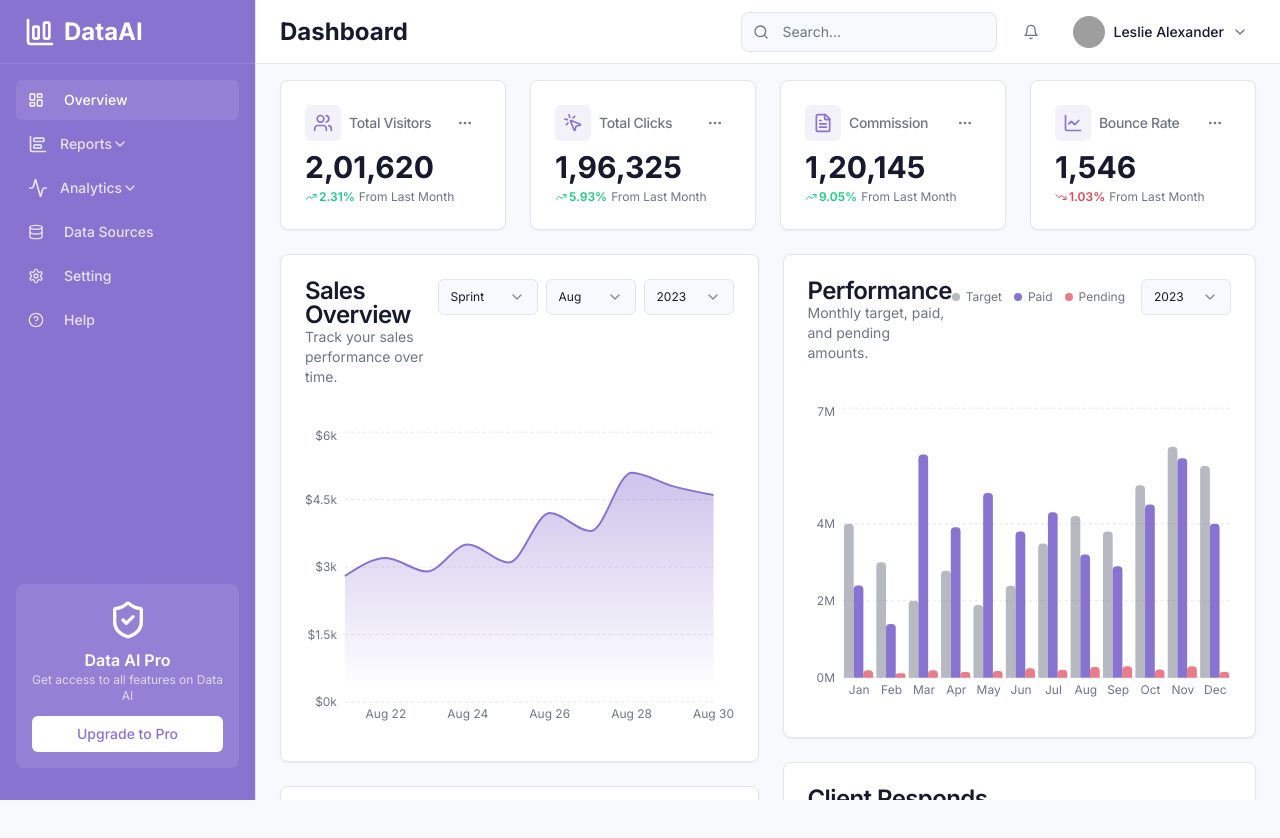
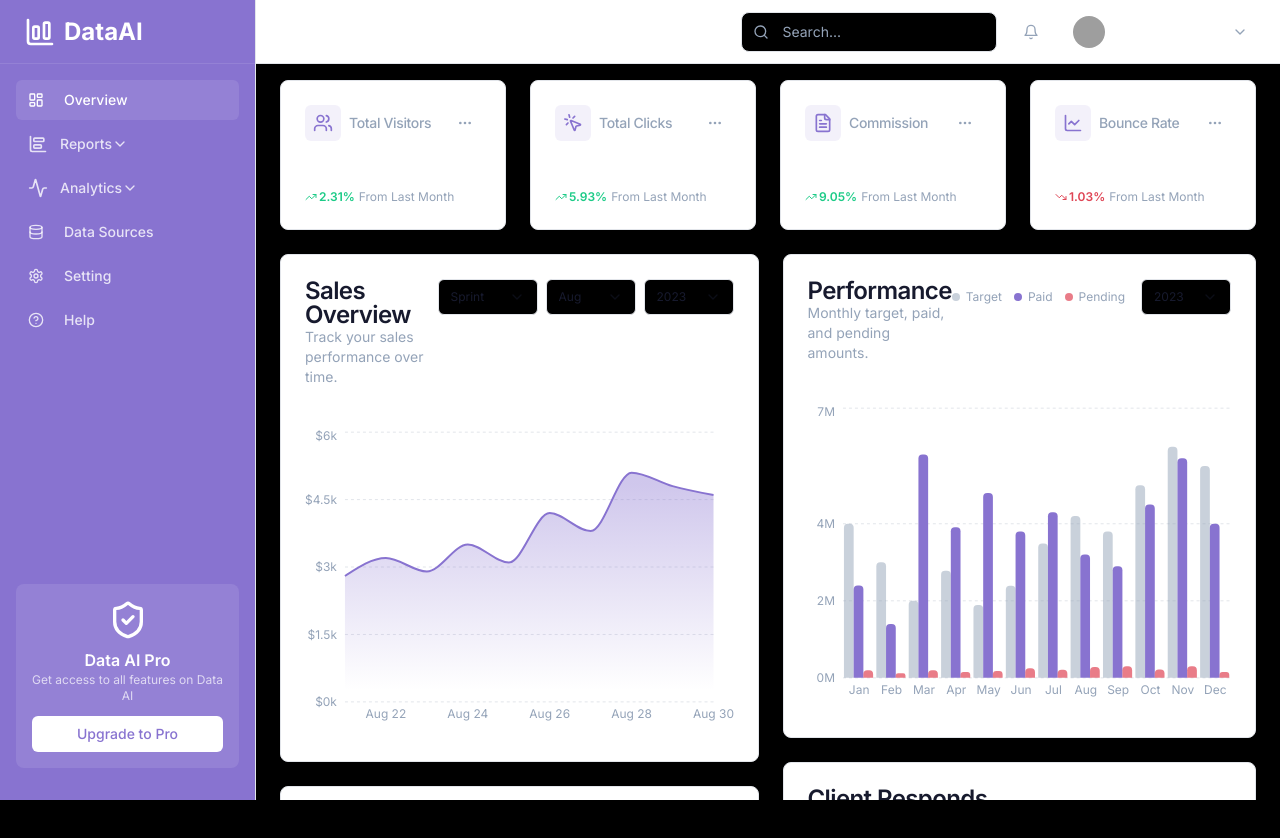
Before and after one commit to SadiqNaizam/MLO-a774-bced, a React (Vite) app: page / in a window 1280 px wide. Shown: the top 838 px of the page. Built offline with nearby package versions, Linux system fonts and the light colour scheme; grey boxes are pictures that could not be loaded.

Commit message:
Updated code files: index.css

```diff
--- a/src/index.css
+++ b/src/index.css
@@ -6,8 +6,8 @@
 
 @layer base {
   :root {
-    --background: 220 60% 98%;
-    --foreground: 231.4 32.6% 13.5%;
+    --background: 0 0% 0%; /* Changed to black */
+    --foreground: 0 0% 100%; /* Changed to white for contrast */
 
     --card: 0 0% 100%;
     --card-foreground: 231.4 32.6% 13.5%;
@@ -21,8 +21,8 @@
     --secondary: 250.9 52.9% 91.8%;
     --secondary-foreground: 231.4 32.6% 13.5%; /* primaryText for contrast on light accentSecondary */
 
-    --muted: 220 60% 98%; /* Using page background for muted background */
-    --muted-foreground: 220 8.9% 47.3%; /* secondaryText */
+    --muted: 217.2 32.6% 17.5%; /* Changed to dark gray (from .dark theme) */
+    --muted-foreground: 215 20.2% 65.1%; /* Changed to light gray (from .dark theme) for readability */
 
     --accent: 253.7 49.5% 63.3%;
     --accent-foreground: 0 0% 100%;
@@ -33,8 +33,8 @@
     --success: 156.7 75.9% 45.3%;
     --success-foreground: 0 0% 100%;
 
-    --border: 220 16.7% 90.2%;
-    --input: 220 16.7% 90.2%; /* Same as border */
+    --border: 220 16.7% 90.2%; /* Kept as light gray for contrast on dark elements */
+    --input: 220 16.7% 90.2%; /* Kept as light gray (Same as border) */
     --ring: 253.7 49.5% 63.3%; /* Accent color for focus rings */
 
     --radius: 0.5rem;
```
